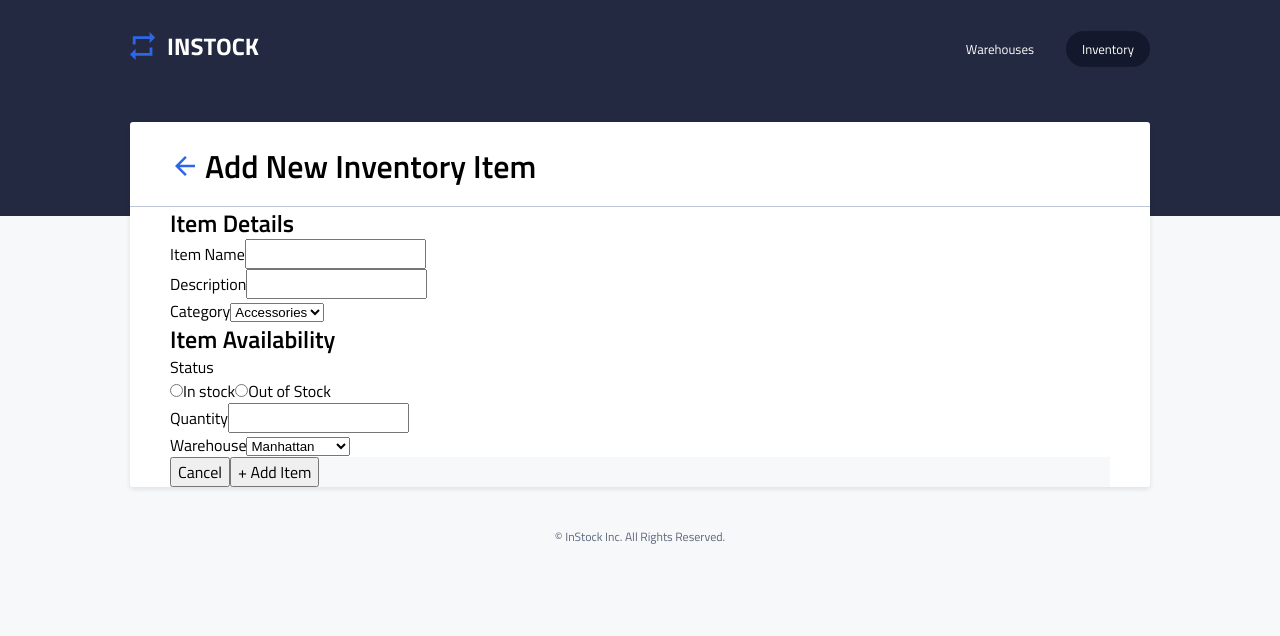
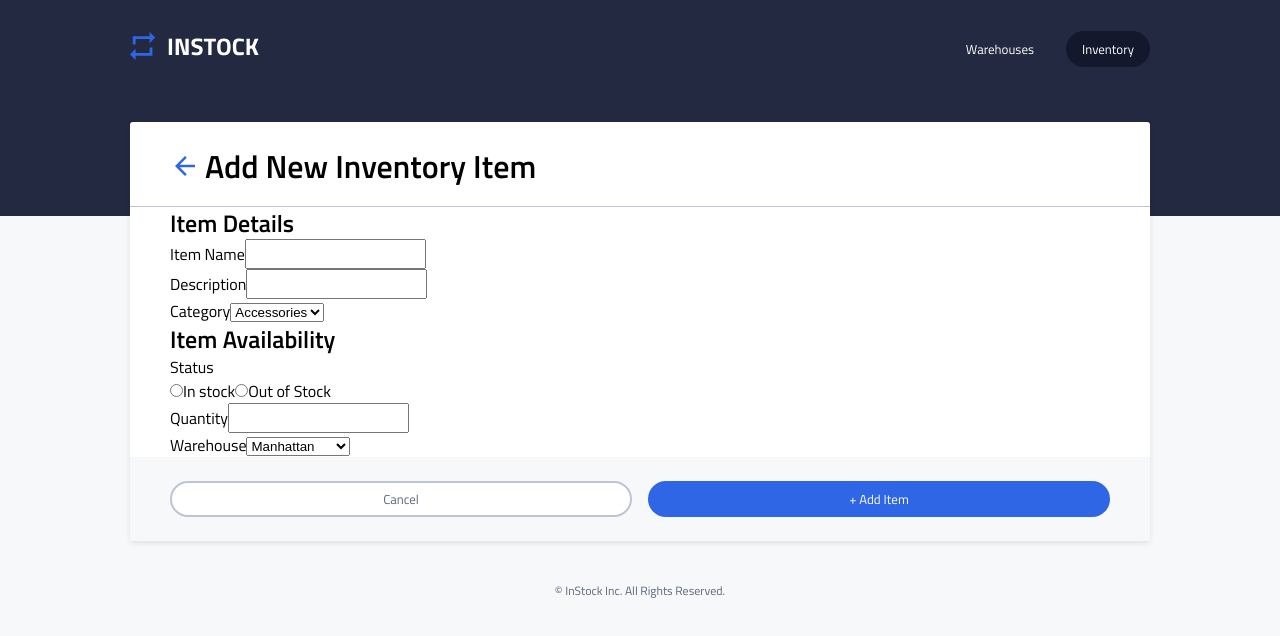
Before and after one commit to olivia-onuk/instock-full-stack-attack, a React (Vite) app: page /inventory/add in a window 1280 px wide. Shown: the top 636 px of the page. Built offline with nearby package versions, Linux system fonts and the light colour scheme.

Commit message:
finished styling the button div on the form page

```diff
--- a/src/components/InventoryForm/InventoryForm.scss
+++ b/src/components/InventoryForm/InventoryForm.scss
@@ -3,28 +3,47 @@
 @use "../../styles/partials/variables" as *;
 @use "../../styles/partials/mixins" as *;
 
+.inventory-form {
 
-.inventory-form{
-    @include responsive-horizontal-padding;
 
-    &__buttons{
-        background-color: $background-color-two;
+    &__main{
+        @include responsive-horizontal-padding;
     }
 
-    &__button{
-        &--cancel{
+  &__buttons {
+    padding: 24px 0px;
+    @include responsive-horizontal-padding;
+    background-color: $background-color-two;
+    display: flex;
+    justify-content: space-between;
+    flex: 1;
+  }
 
-            &:hover{
+  &__button {
+    font-family: "Titillium Web";
+    height: 36px;
+    border-radius: 20px;
+    padding: 0px 16px;
+    min-width: calc(50% - 8px);
+    font-size: 13px;
+    line-height: 20px;
+    &--cancel {
+      border: none;
+      border: 0.125rem solid $secondary-color-two;
+      color: $secondary-color-one;
+      background-color: $primary-color-three;
 
-            }
-        }
-
-
-        &--action{
-            &:hover{
-
-            }
-        }
+      &:hover {
+      }
     }
 
+    &--action {
+      border: none;
+      border: 0.125rem solid $primary-color-two;
+      color: $primary-color-three;
+      background-color: $primary-color-two;
+      &:hover {
+      }
+    }
+  }
 }
```
Also changed, not shown: src/components/InventoryForm/InventoryForm.jsx (+16 -4 lines).
